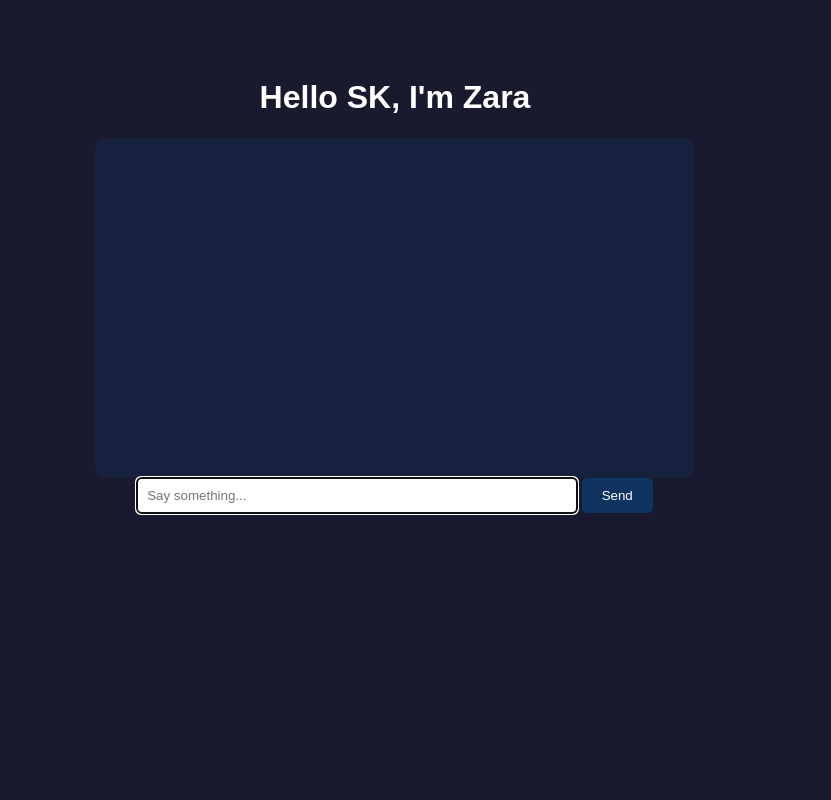
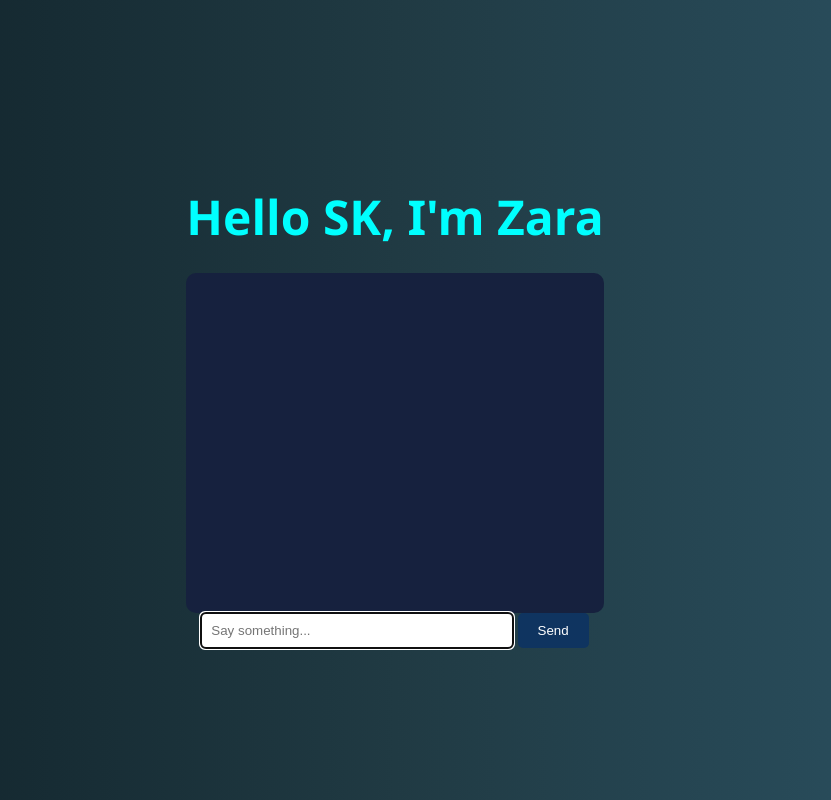
Before and after one commit to kajol48/Zara-Ai-web, a plain HTML site: page index.html in a window 1280 px wide. Shown: the whole page, without its empty margins (245-1076 px from the left). Drawn offline with Linux system fonts and the light colour scheme.

Commit message:
Update style.css

```diff
--- a/style.css
+++ b/style.css
@@ -34,3 +34,34 @@ button {
     border-radius: 5px;
     cursor: pointer;
 }
+body {
+    margin: 0;
+    padding: 0;
+    font-family: 'Segoe UI', Tahoma, Geneva, Verdana, sans-serif;
+    background: linear-gradient(to right, #0f2027, #203a43, #2c5364);
+    color: #fff;
+    text-align: center;
+    display: flex;
+    flex-direction: column;
+    justify-content: center;
+    min-height: 100vh;
+}
+
+h1 {
+    font-size: 3em;
+    margin-bottom: 0.5em;
+    color: #00ffff;
+}
+
+p {
+    font-size: 1.5em;
+    color: #ccc;
+    margin: 0 20px;
+}
+
+footer {
+    margin-top: auto;
+    padding: 20px;
+    font-size: 0.9em;
+    color: #aaa;
+}
```
